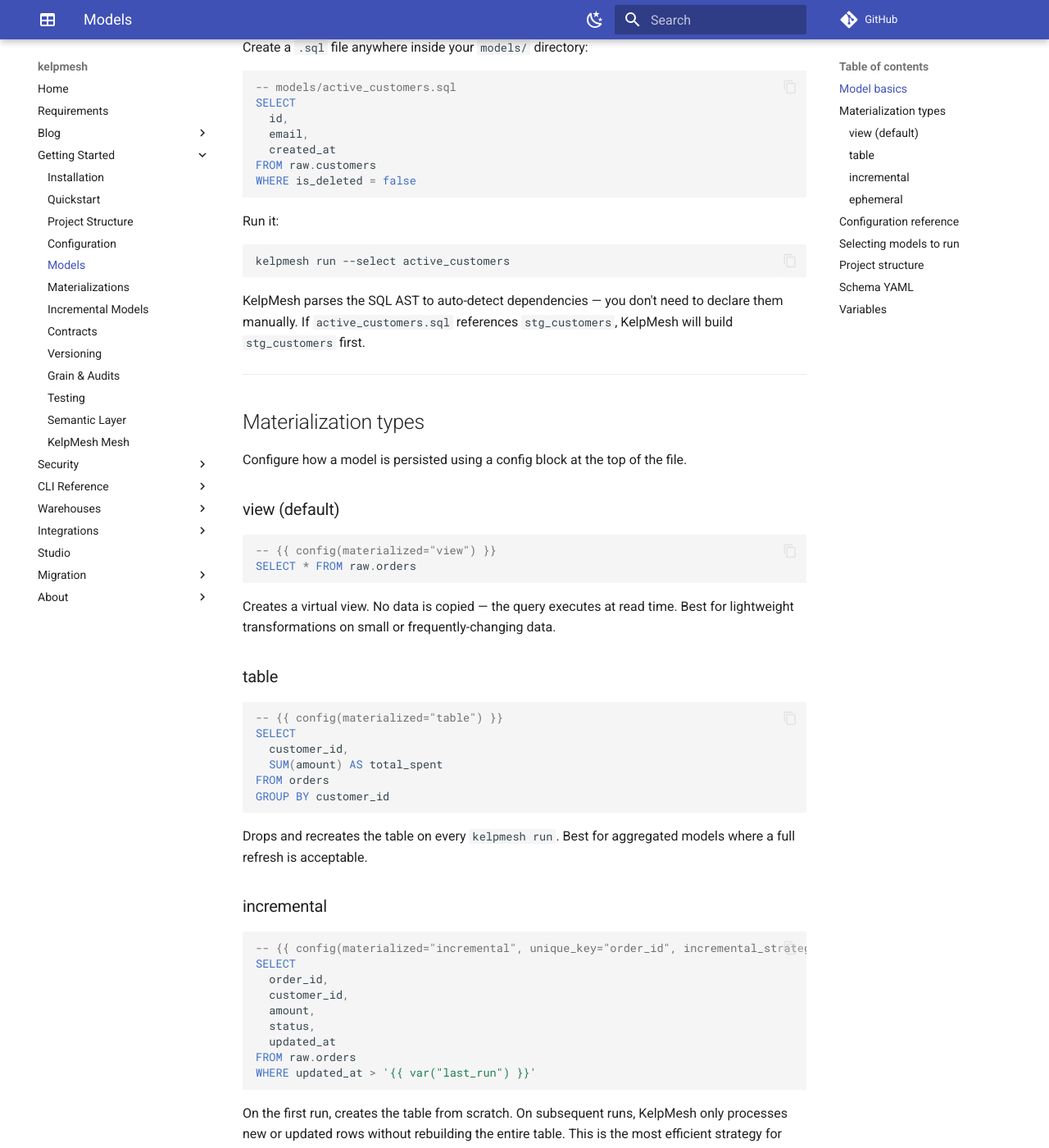
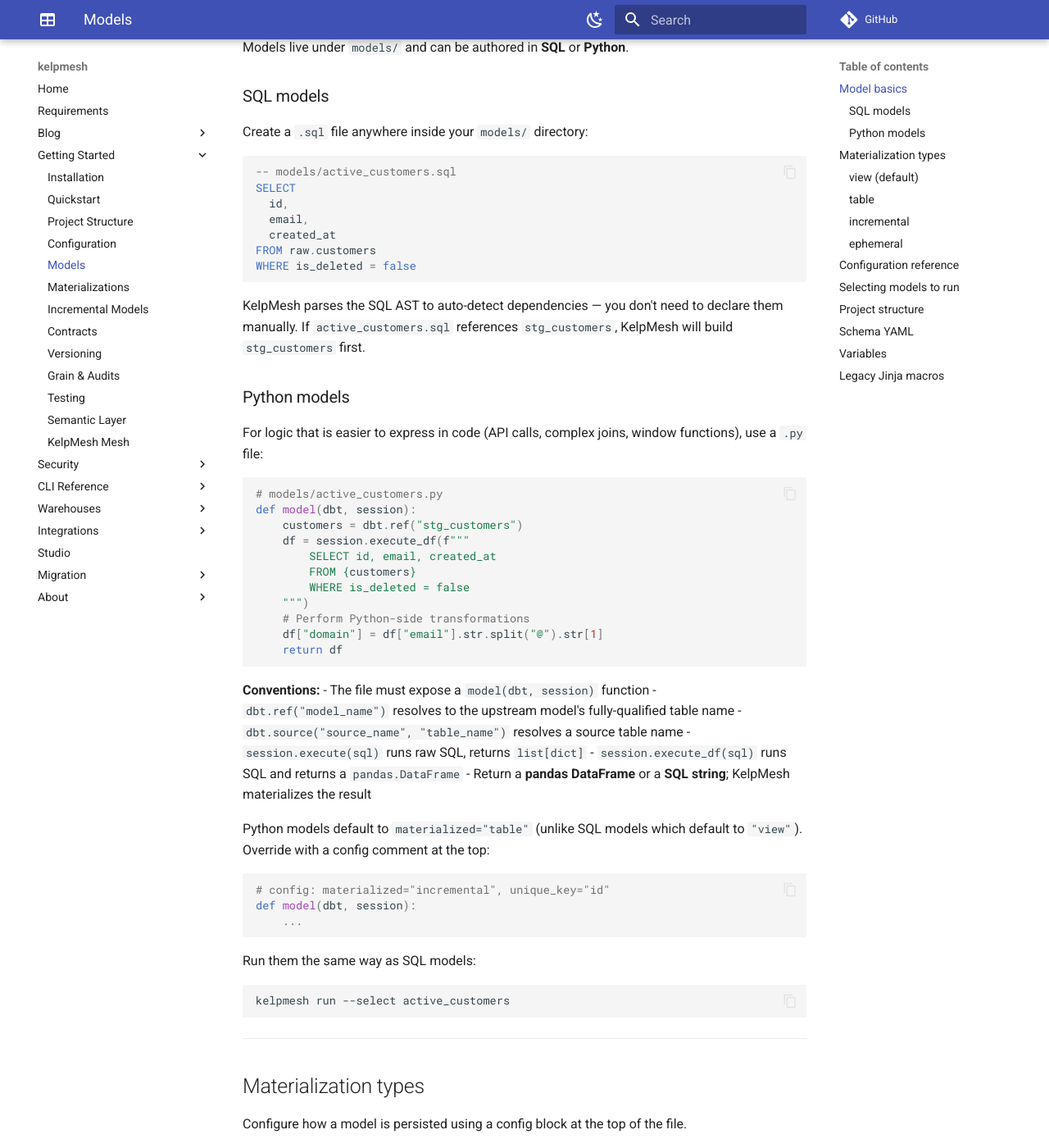
Before and after one commit to roypulseai/kelpmesh, an MkDocs documentation site: the page built from docs/guide/models.md, in a window 1280 px wide and 1400 px high, scrolled down 277 px. Shown: the whole window at 82% size. Built offline with MkDocs 1.6.1 and Material for MkDocs 9.7.7, drawn with Linux system fonts in a browser that asks for light colours; comment, search, counter and statistics services are not loaded; some of the changed text lies outside the part shown.

Commit message:
docs: add Python model and Jinja legacy support to models.md
* Add Python model section to docs/guide/models.md — covers model(dbt, session) signature,
  dbt.ref()/source(), session.execute()/execute_df(), DataFrame returns,
  config via '# config:' comment at the top

* Add Legacy Jinja macros section to docs/guide/models.md — explains how existing
  {% macro %} definitions in macros/*.sql are supported, presents the legacy fallback

* Update L002 message in lint.py for better source/seed vs model distinction:
  - 1.0.4: Better distinction between source and model references (seed instructions aside for now)
  - incremental.md: Remove outdated comment about no Jinja parsing

Key improvements:
  - L002 now suggests source('raw', 'raw_orders') for source tables and
    source('seeds', 'countries') for seed tables
  - Source/seed file discovery and message	ciopendance

````diff
--- a/docs/guide/incremental.md
+++ b/docs/guide/incremental.md
@@ -65,7 +65,7 @@
 
 > `{{ this }}` refers to the current model's table. `is_incremental()` returns `true` when the table already exists and the run is not a full refresh.
 
-**Note:** KelpMesh does not yet parse Jinja — use `--var` or an external scheduler to pass the watermark for now. Full Jinja support is on the roadmap.
+> **Note:** The `{% if is_incremental() %}`, `{{ this }}`, `{{ var() }}`, and `{{ env_var() }}` blocks shown above are handled by KelpMesh's built-in regex engine — no Jinja dependency needed. Legacy Jinja `{% macro %}` definitions placed in `macros/*.sql` are also supported. See [Models → Legacy Jinja macros](./models.md#legacy-jinja-macros).
 
 ---
 
--- a/docs/guide/models.md
+++ b/docs/guide/models.md
@@ -3,6 +3,10 @@
 Models are the core building block in KelpMesh. Each model is a `.sql` file containing a `SELECT` statement that KelpMesh materializes in your warehouse.
 
 ## Model basics
+
+Models live under `models/` and can be authored in **SQL** or **Python**.
+
+### SQL models
 
 Create a `.sql` file anywhere inside your `models/` directory:
 
@@ -16,13 +20,47 @@
 WHERE is_deleted = false
 ```
 
-Run it:
+KelpMesh parses the SQL AST to auto-detect dependencies — you don't need to declare them manually. If `active_customers.sql` references `stg_customers`, KelpMesh will build `stg_customers` first.
+
+### Python models
+
+For logic that is easier to express in code (API calls, complex joins, window functions), use a `.py` file:
+
+```python
+# models/active_customers.py
+def model(dbt, session):
+    customers = dbt.ref("stg_customers")
+    df = session.execute_df(f"""
+        SELECT id, email, created_at
+        FROM {customers}
+        WHERE is_deleted = false
+    """)
+    # Perform Python-side transformations
+    df["domain"] = df["email"].str.split("@").str[1]
+    return df
+```
+
+**Conventions:**
+- The file must expose a `model(dbt, session)` function
+- `dbt.ref("model_name")` resolves to the upstream model's fully-qualified table name
+- `dbt.source("source_name", "table_name")` resolves a source table name
+- `session.execute(sql)` runs raw SQL, returns `list[dict]`
+- `session.execute_df(sql)` runs SQL and returns a `pandas.DataFrame`
+- Return a **pandas DataFrame** or a **SQL string**; KelpMesh materializes the result
+
+Python models default to `materialized="table"` (unlike SQL models which default to `"view"`). Override with a config comment at the top:
+
+```python
+# config: materialized="incremental", unique_key="id"
+def model(dbt, session):
+    ...
+```
+
+Run them the same way as SQL models:
 
 ```bash
 kelpmesh run --select active_customers
 ```
-
-KelpMesh parses the SQL AST to auto-detect dependencies — you don't need to declare them manually. If `active_customers.sql` references `stg_customers`, KelpMesh will build `stg_customers` first.
 
 ---
 
@@ -188,3 +226,28 @@
 vars:
   last_run: "1970-01-01"
 ```
+
+---
+
+## Legacy Jinja macros
+
+KelpMesh is designed around **pure SQL** — no Jinja required. However, if you are migrating from dbt or have existing Jinja `{% macro %}` definitions, KelpMesh supports them as a compatibility layer.
+
+Place Jinja macro files in `macros/*.sql`:
+
+```sql
+-- macros/my_macros.sql
+{% macro mask_email(email) %}
+    CONCAT(LEFT({{ email }}, 1), '****@', SUBSTRING({{ email }}, POSITION('@' IN {{ email }}) + 1))
+{% endmacro %}
+```
+
+When `macros/*.sql` files contain `{% %}` blocks, KelpMesh automatically:
+
+  - Detects them on project load via `MacroLoader`
+  - Delegates the entire SQL rendering to a Sandboxed Jinja2 environment
+  - Provides `var()`, `env_var()`, `is_incremental()`, and `this` as Jinja globals
+
+The built-in `var()`, `env_var()`, `is_incremental()`, `this`, and 32 SQL-native macros (`surrogate_key`, `safe_divide`, etc.) work identically whether or not Jinja is enabled — they are available as plain function calls in both paths.
+
+> **Note:** Jinja is a legacy fallback. The non-Jinja (regex-based) engine is faster, more predictable, and works with all SQL linters, formatters, and AI tools. For new projects, prefer the Jinja-free approach shown throughout this guide.
````
Also changed, not shown: 1 other file.
